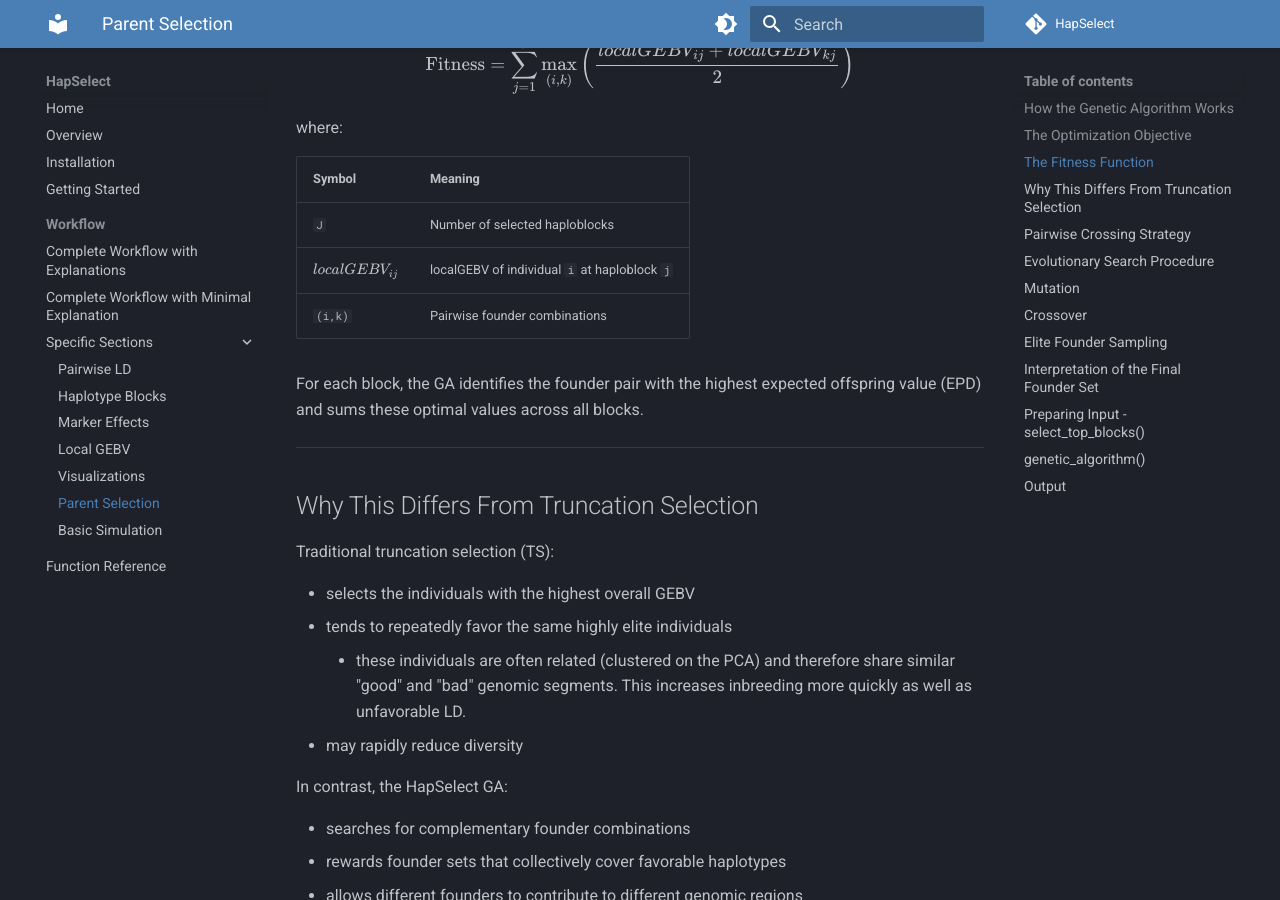
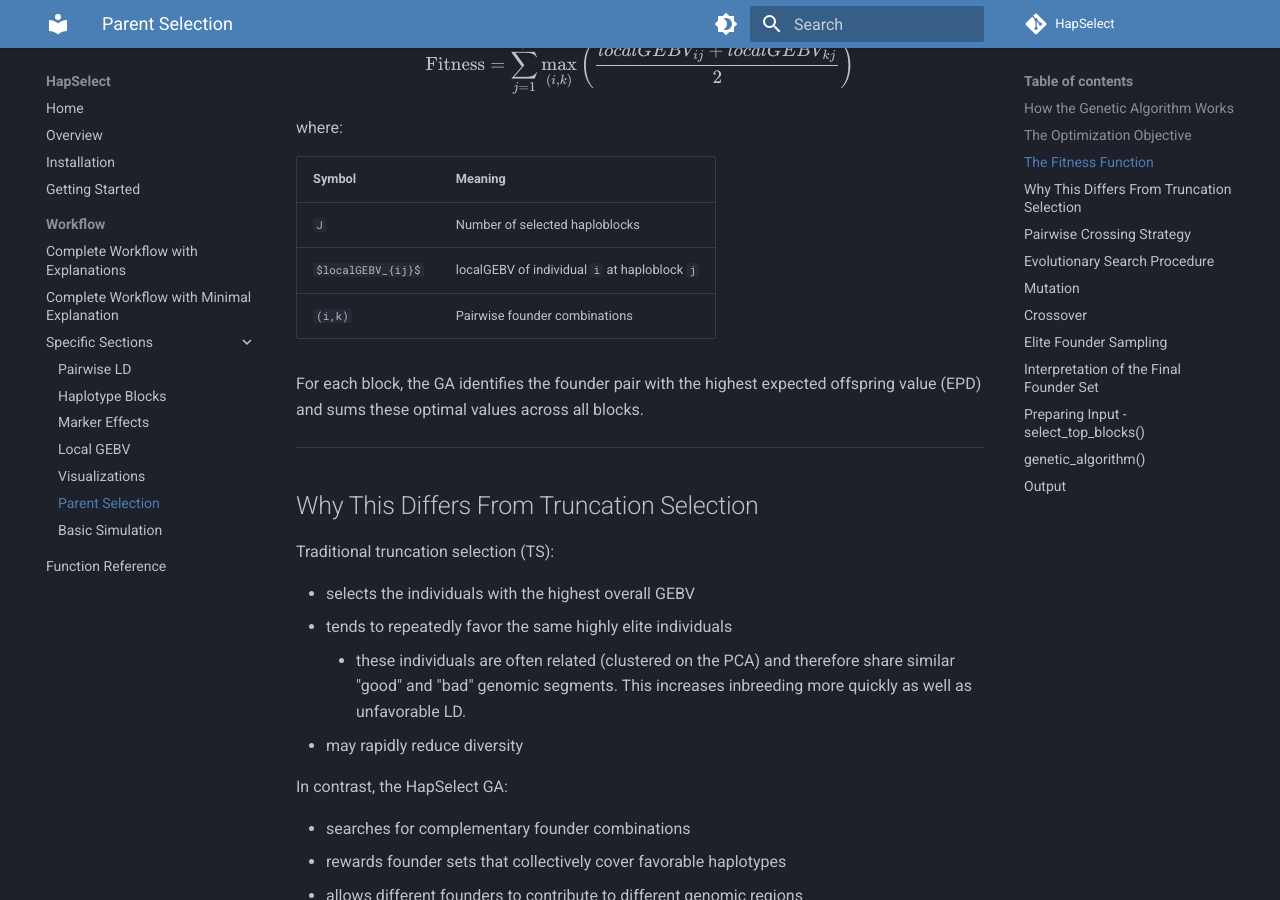
Before and after one commit to wrshf7/HapSelect-Docs, an MkDocs documentation site: the page built from docs/workflow/parent-selection.md, in a window 1280 px wide and 900 px high, scrolled down 984 px. Built offline with MkDocs 1.6.1 and Material for MkDocs 9.7.7, drawn with Linux system fonts in a browser that asks for light colours; comment, search, counter and statistics services are not loaded.

```diff
--- a/docs/workflow/parent-selection.md
+++ b/docs/workflow/parent-selection.md
@@ -40,7 +40,7 @@ where:
 | Symbol | Meaning |
 |:---|:---|
 | `J` | Number of selected haploblocks |
-| $localGEBV_{ij}$ | localGEBV of individual `i` at haploblock `j` |
+| `$localGEBV_{ij}$` | localGEBV of individual `i` at haploblock `j` |
 | `(i,k)` | Pairwise founder combinations |
 
 For each block, the GA identifies the founder pair with the highest expected offspring value (EPD) and sums these optimal values across all blocks.
```
